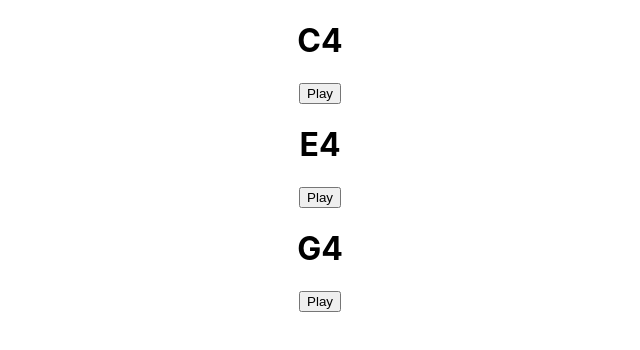
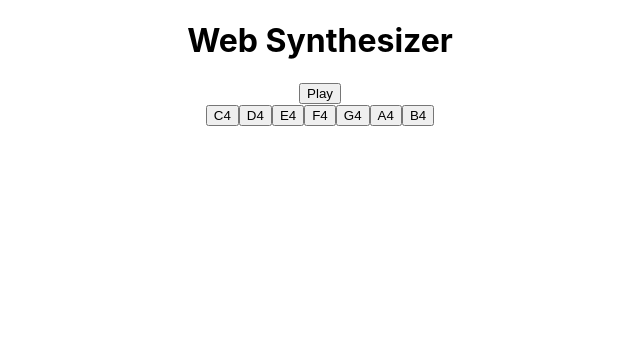
Before and after one commit to daniel-ober/synthesizer, a React (Create React App) app in the folder my-synthesizer-app/: page / in a window 1280 px wide. Shown: the top 350 px of the page, without its empty margins (320-960 px from the left). Built offline with nearby package versions, Linux system fonts and the light colour scheme.

Commit message:
setup buttons to handle notes for full Cmaj scale. Included a button for semi-arp playback, which to be considered for an arp tool function of the synth.

```diff
--- a/my-synthesizer-app/src/Synthesizer.js
+++ b/my-synthesizer-app/src/Synthesizer.js
@@ -3,65 +3,44 @@ import * as Tone from 'tone';
 
 function Synthesizer() {
   const [isPlaying, setIsPlaying] = useState(false);
-  const synth = new Tone.Synth().toDestination(); //create a synth and connect it to the main output
-  const now = Tone.now()
+  const synth = new Tone.Synth().toDestination();
 
-  const playC4 = () => {
-    synth.triggerAttack('C4', "16n"); // trigger the attack into the note subdivision (i.e. 16n = 16th note) or immediately ("now")
-    // triggerAttackRelease is a combination of triggerAttack and triggerRelease
-};
+  const octaveNotes = ['C4', 'D4', 'E4', 'F4', 'G4', 'A4', 'B4'];
 
-  const playE4 = () => {
-    synth.triggerAttack('E4', "8n"); // trigger the attack into the note subdivision (i.e. 8n = 8th note) or immediately ("now")
-    synth.triggerRelease(now + 1) // wait one second before triggering the release
-};
-
-  const playG4 = () => {
-    synth.triggerAttackRelease("C4", "8n", now)
+  const playNote = (note) => {
+    synth.triggerAttackRelease(note, '4n');
   };
 
-  const toggleC4 = () => {
+  const togglePlay = () => {
     if (isPlaying) {
       synth.triggerRelease();
     } else {
-      playC4();
+      setIsPlaying(true);
+      // Play each note in the octave sequentially with a delay
+      playNextNoteInOctave(0);
     }
-    setIsPlaying(!isPlaying);
   };
 
-  const toggleE4 = () => {
-    if (isPlaying) {
-      synth.triggerAttack();
+  const playNextNoteInOctave = (index) => {
+    if (index < octaveNotes.length) {
+      playNote(octaveNotes[index]);
+      setTimeout(() => playNextNoteInOctave(index + 1), 250); // Delay between notes
     } else {
-      playE4();
+      setIsPlaying(false);
     }
-    setIsPlaying(!isPlaying);
   };
-
-  const toggleG4 = () => {
-    if (isPlaying) {
-      synth.triggerRelease();
-    } else {
-      playG4();
-    }
-    setIsPlaying(!isPlaying);
-  };
-
 
   return (
     <div>
-      <h1>C4</h1>
-      <button onClick={toggleC4}>
-        {isPlaying ? 'Stop' : 'Play'}
-      </button>
-      <h1>E4</h1>
-      <button onClick={toggleG4}>
-        {isPlaying ? 'Stop' : 'Play'}
-      </button>
-      <h1>G4</h1>
-      <button onClick={toggleG4}>
-        {isPlaying ? 'Stop' : 'Play'}
-      </button>
+      <h1>Web Synthesizer</h1>
+      <button onClick={togglePlay}>{isPlaying ? 'Stop' : 'Play'}</button>
+      <div className="note-buttons">
+        {octaveNotes.map((note, index) => (
+          <button key={index} onClick={() => playNote(note)}>
+            {note}
+          </button>
+        ))}
+      </div>
     </div>
   );
 }
```
